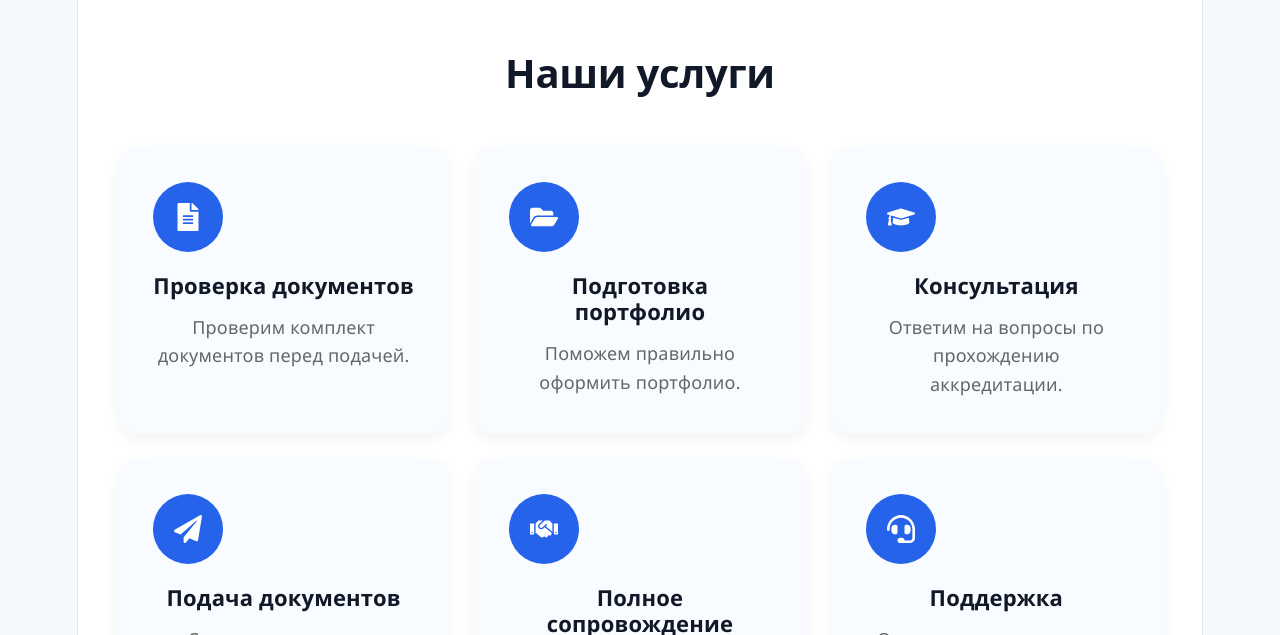
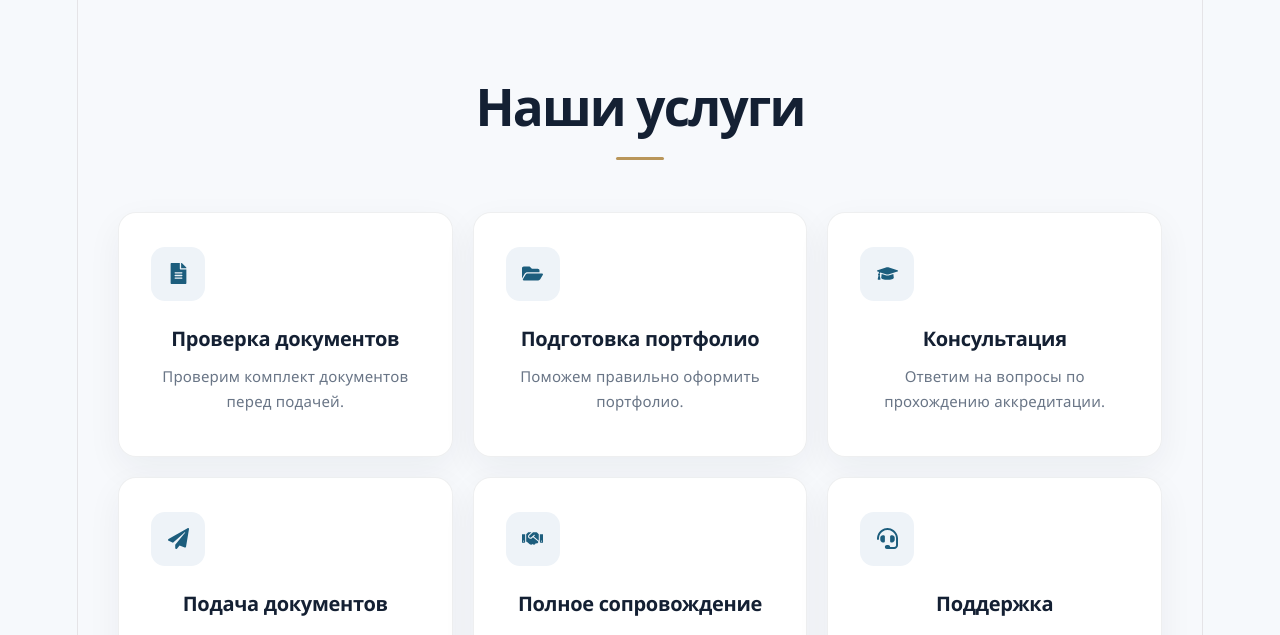
Before and after one commit to adamant1990/med-accreditation, a React (Vite) app: page / in a window 1280 px wide. Shown: the part 1245-1880 px from the top of the page. Built offline with nearby package versions, Linux system fonts and the light colour scheme.

Commit message:
Premium redesign for services section

```diff
--- a/src/styles/services.css
+++ b/src/styles/services.css
@@ -1,52 +1,115 @@
 .services {
-    padding: 80px 20px;
-    background: white;
+  padding: 110px 20px;
+  background: #f7f9fc;
+  position: relative;
+}
+
+.services .container {
+  max-width: 1180px;
+  margin: 0 auto;
 }
 
 .services h2 {
-    text-align: center;
-    font-size: 40px;
-    margin-bottom: 50px;
+  text-align: center;
+  font-size: clamp(34px, 4vw, 52px);
+  line-height: 1.08;
+  letter-spacing: -0.035em;
+  color: #142033;
+  margin: 0 0 16px;
+}
+
+.services h2::after {
+  content: "";
+  display: block;
+  width: 48px;
+  height: 3px;
+  margin: 22px auto 52px;
+  border-radius: 3px;
+  background: #b9965a;
 }
 
 .services-grid {
-    display: grid;
-    grid-template-columns: repeat(auto-fit, minmax(280px, 1fr));
-    gap: 25px;
+  display: grid;
+  grid-template-columns: repeat(3, 1fr);
+  gap: 20px;
 }
 
 .service-card {
-    background: #f8fbff;
-    padding: 35px;
-    border-radius: 20px;
-    transition: .3s;
-    box-shadow: 0 5px 15px rgba(0,0,0,.05);
+  position: relative;
+  min-height: 245px;
+  padding: 34px 32px 32px;
+  border: 1px solid rgba(20, 32, 51, 0.07);
+  border-radius: 18px;
+  background: rgba(255, 255, 255, 0.92);
+  box-shadow: 0 12px 35px rgba(20, 32, 51, 0.055);
+  transition: transform .35s ease, box-shadow .35s ease, border-color .35s ease;
+  overflow: hidden;
+}
+
+.service-card::before {
+  content: "";
+  position: absolute;
+  inset: 0 0 auto;
+  height: 3px;
+  background: #b9965a;
+  transform: scaleX(0);
+  transform-origin: left;
+  transition: transform .35s ease;
 }
 
 .service-card:hover {
-    transform: translateY(-8px);
-    box-shadow: 0 15px 30px rgba(37,99,235,.15);
+  transform: translateY(-7px);
+  border-color: rgba(185, 150, 90, .28);
+  box-shadow: 0 20px 45px rgba(20, 32, 51, .10);
+}
+
+.service-card:hover::before {
+  transform: scaleX(1);
 }
 
 .service-icon {
-    width: 70px;
-    height: 70px;
-    background: #2563eb;
-    color: white;
-    border-radius: 50%;
-    display: flex;
-    justify-content: center;
-    align-items: center;
-    font-size: 28px;
-    margin-bottom: 20px;
+  width: 54px;
+  height: 54px;
+  margin-bottom: 25px;
+  border-radius: 14px;
+  display: flex;
+  align-items: center;
+  justify-content: center;
+  background: #eef3f8;
+  color: #1c5d7d;
+  font-size: 21px;
+  transition: .35s ease;
+}
+
+.service-card:hover .service-icon {
+  background: #1c5d7d;
+  color: #fff;
+  transform: translateY(-2px);
 }
 
 .service-card h3 {
-    margin-bottom: 15px;
-    font-size: 22px;
+  margin: 0 0 12px;
+  color: #142033;
+  font-size: 20px;
+  line-height: 1.3;
+  letter-spacing: -0.015em;
 }
 
 .service-card p {
-    color: #666;
-    line-height: 1.6;
+  margin: 0;
+  color: #697586;
+  line-height: 1.7;
+  font-size: 15px;
 }
+
+@media (max-width: 900px) {
+  .services { padding: 85px 20px; }
+  .services-grid { grid-template-columns: repeat(2, 1fr); }
+}
+
+@media (max-width: 600px) {
+  .services { padding: 70px 16px; }
+  .services h2::after { margin-bottom: 34px; }
+  .services-grid { grid-template-columns: 1fr; gap: 14px; }
+  .service-card { min-height: auto; padding: 28px 25px; }
+}
```
